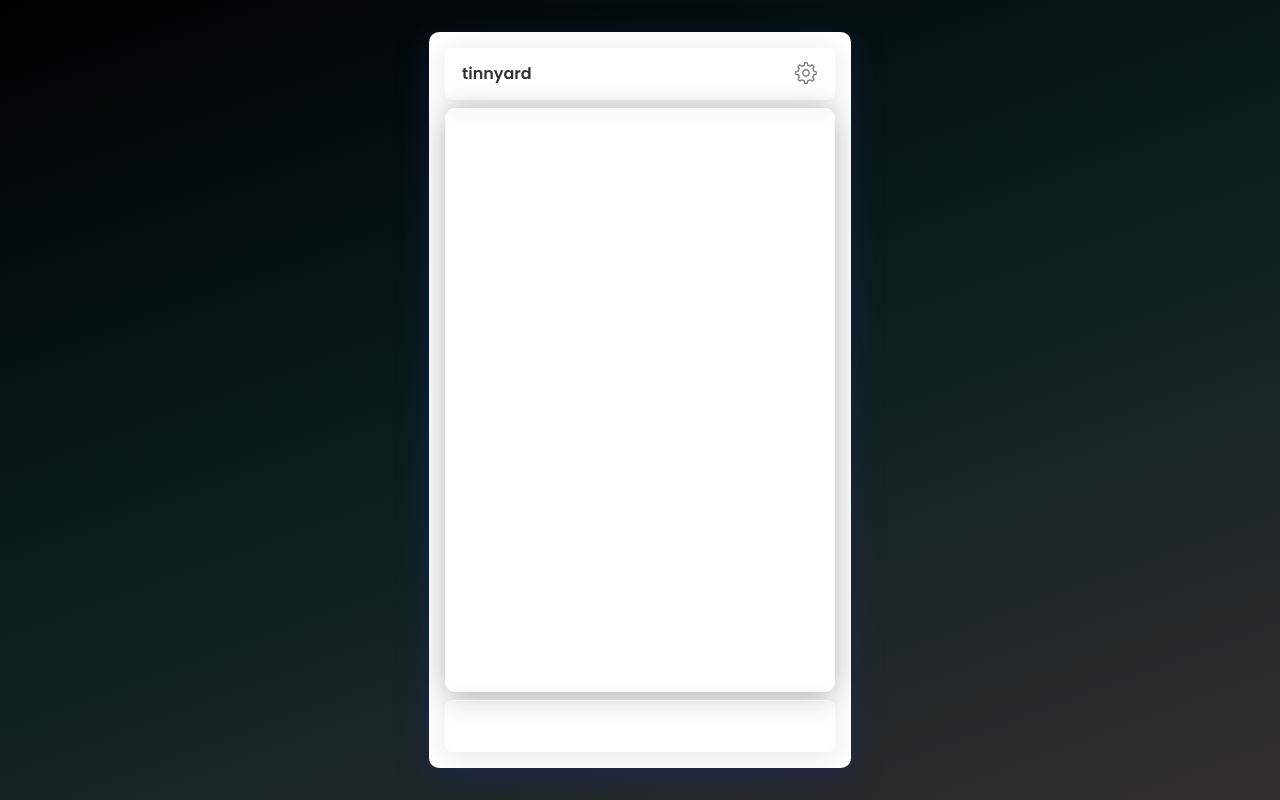
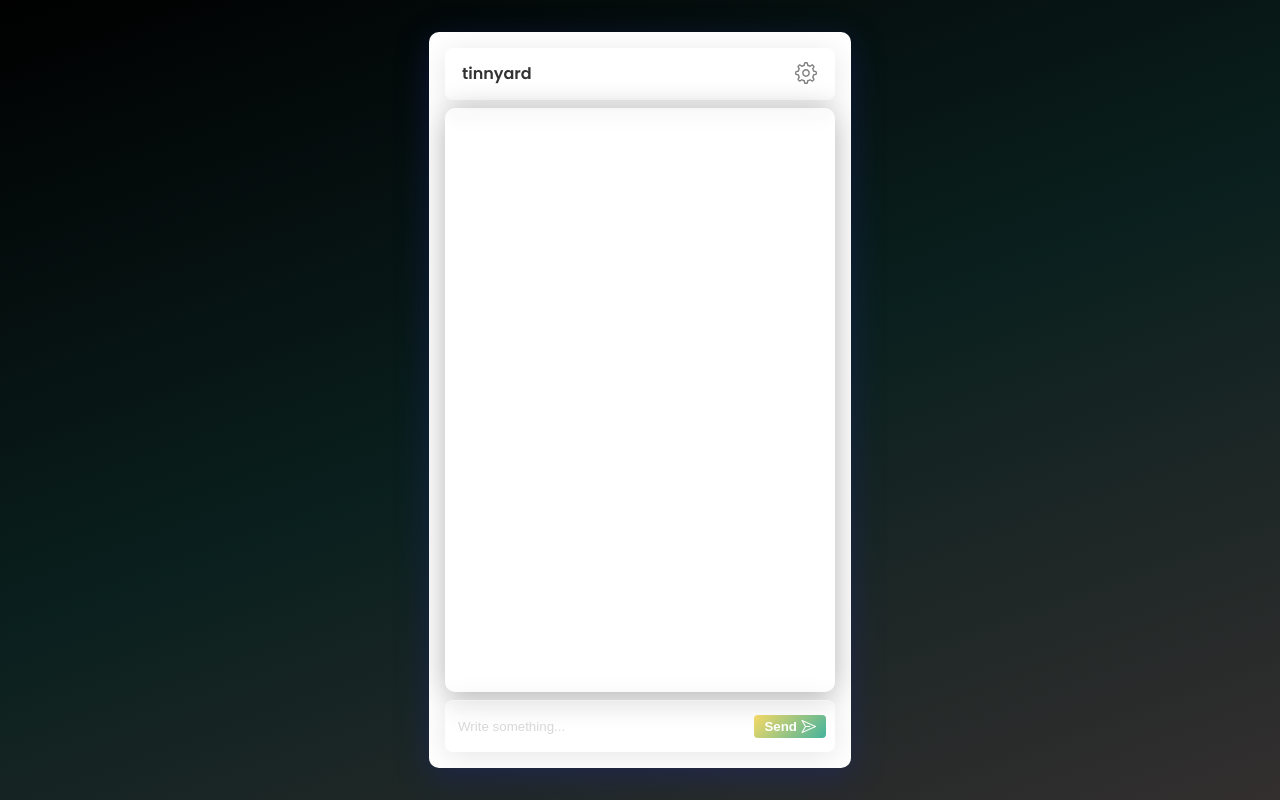
Before and after one commit to calmcomputerclub/multiple-chat, a Next.js app: page / in a window 1280 px wide. Built offline with nearby package versions, Linux system fonts and the light colour scheme.

Commit message:
feat: AppBottom

```diff
--- a/src/app/globals.css
+++ b/src/app/globals.css
@@ -11,6 +11,12 @@ button {
   cursor: pointer;
 }
 
+input {
+  border: none;
+  background: none;
+  outline: none;
+}
+
 body {
   color: #333;
   background-color: #000000;
--- a/src/components/AppBottom/AppBottom.module.scss
+++ b/src/components/AppBottom/AppBottom.module.scss
@@ -1,4 +1,6 @@
 .AppBottom {
+  display: flex;
+  align-items: center;
   height: 50px;
   border-radius: 8px;
   background: rgba(255, 255, 255, 0.2);
@@ -6,4 +8,11 @@
   backdrop-filter: blur(5px);
   -webkit-backdrop-filter: blur(5px);
   border: 1px solid rgba(255, 255, 255, 0.3);
+
+  .SendContainer {
+    display: flex;
+    flex: 1;
+    gap: 16px;
+    padding: 0 8px;
+  }
 }
--- a/src/components/AppBottom/AppBottom.tsx
+++ b/src/components/AppBottom/AppBottom.tsx
@@ -1,9 +1,19 @@
-import styles from './AppBottom.module.scss';
+"use client";
+import { PaperPlaneIcon } from "@radix-ui/react-icons";
+import Button from "../Button";
+import Input from "../Input";
+import styles from "./AppBottom.module.scss";
 
 const AppBottom = () => {
   return (
     <div className={styles.AppBottom}>
-      {/* Component code goes here */}
+      <div className={styles.SendContainer}>
+        <Input placeholder="Write something..." />
+        <Button onClick={() => {}}>
+          Send
+          <PaperPlaneIcon />
+        </Button>
+      </div>
     </div>
   );
 };
--- a/src/components/Backdrop/Backdrop.module.scss
+++ b/src/components/Backdrop/Backdrop.module.scss
@@ -2,10 +2,8 @@
   position: fixed;
   inset: 0;
   background-color: rgba(0, 0, 0, 0.5);
-  z-index: -1;
-  opacity: 0;
+  display: none;
   &.visible {
-    opacity: 1;
-    z-index: 99;
+    display: block;
   }
 }
--- a/src/components/Button/Button.module.scss
+++ b/src/components/Button/Button.module.scss
@@ -1 +1,17 @@
-.Button {}
+.Button {
+  padding: 4px 10px;
+  border-radius: 4px;
+  display: flex;
+  align-items: center;
+  gap: 4px;
+  background-color: #f4d03f;
+  background-image: linear-gradient(132deg, #f4d03f 0%, #16a085 100%);
+  color: #fff;
+  font-weight: 600;
+  transition: all 0.2s ease-in-out;
+  opacity: 0.8;
+
+  &:hover {
+    opacity: 1;
+  }
+}
--- a/src/components/Button/Button.tsx
+++ b/src/components/Button/Button.tsx
@@ -1,10 +1,17 @@
-import styles from './Button.module.scss';
+"use client";
+import type { ReactNode } from "react";
+import styles from "./Button.module.scss";
 
-const Button = () => {
+interface ButtonProps {
+  onClick: () => void;
+  children: ReactNode;
+}
+
+const Button = ({ children, onClick }: ButtonProps) => {
   return (
-    <div className={styles.Button}>
-      {/* Component code goes here */}
-    </div>
+    <button onClick={onClick} className={styles.Button}>
+      {children}
+    </button>
   );
 };
 
--- a/src/components/Input/Input.module.scss
+++ b/src/components/Input/Input.module.scss
@@ -1 +1,10 @@
-.Input {}
+.Input {
+  flex: 1;
+  padding: 4px;
+  &:focus-within {
+  }
+
+  &::placeholder {
+    color: rgb(216, 216, 216);
+  }
+}
--- a/src/components/Input/Input.tsx
+++ b/src/components/Input/Input.tsx
@@ -1,11 +1,10 @@
-import styles from './Input.module.scss';
+import { ComponentProps } from "react";
+import styles from "./Input.module.scss";
 
-const Input = () => {
-  return (
-    <div className={styles.Input}>
-      {/* Component code goes here */}
-    </div>
-  );
+interface InputProps extends ComponentProps<"input"> {}
+
+const Input = ({ ...props }: InputProps) => {
+  return <input className={styles.Input} {...props} />;
 };
 
 export default Input;
```
